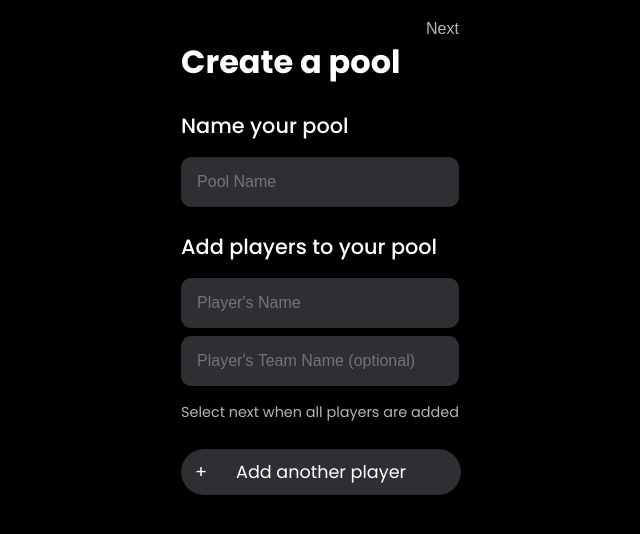
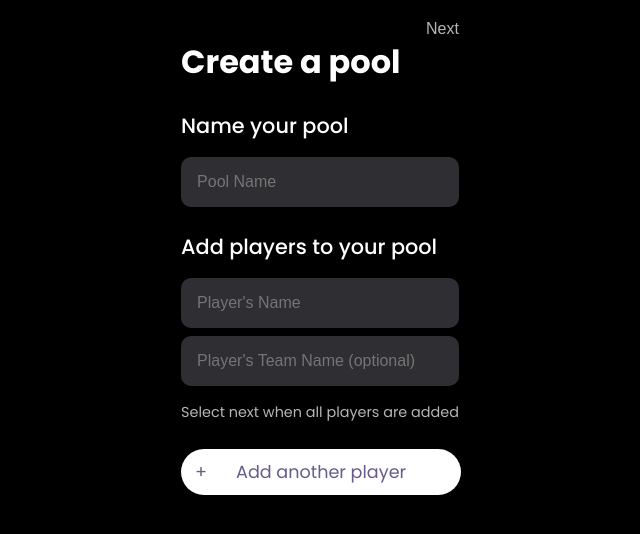
Before and after one commit to GreyNewfie/wizpool-app, a React (Vite) app: page /create-pool in a window 1280 px wide. In both pictures the pointer is over the button 641 px from the left and 472 px from the top of the page. Shown: the top 534 px of the page, without its empty margins (320-960 px from the left). Built offline with nearby package versions, Linux system fonts and the light colour scheme.

Commit message:
Update primary button style
Changed the over color to white to make it more visible for the user.

```diff
--- a/src/styles.css
+++ b/src/styles.css
@@ -72,8 +72,8 @@ div:has(.assign-teams-page) {
 
 .primary-button:hover {
     cursor: pointer;
-    background-color: var(--input-background-color);
-    color: white;
+    background-color: white;
+    color: var(--primary-color);
 }
 
 .plus-symbol {
@@ -92,6 +92,7 @@ div:has(.assign-teams-page) {
 
 .next-header-btn:hover {
     cursor: pointer;
+    color: white;
 }
 
 .next-header-btn {
```
